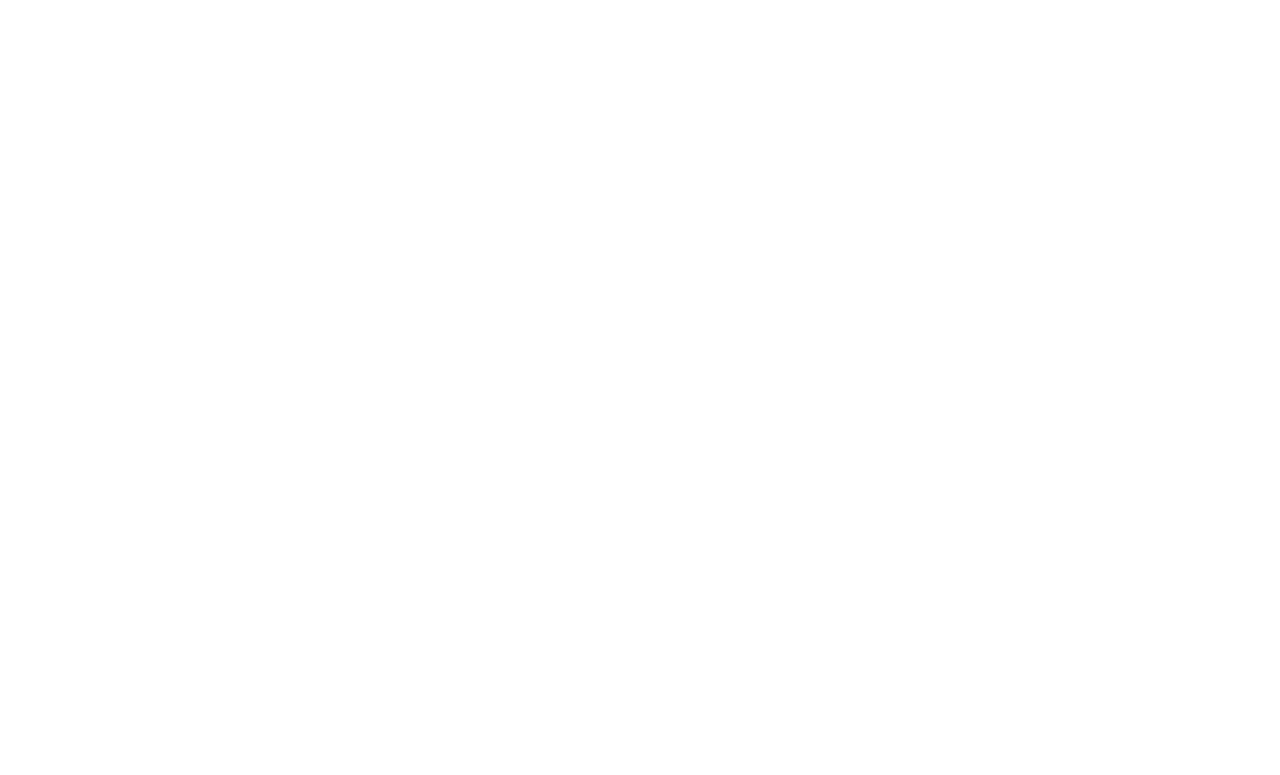
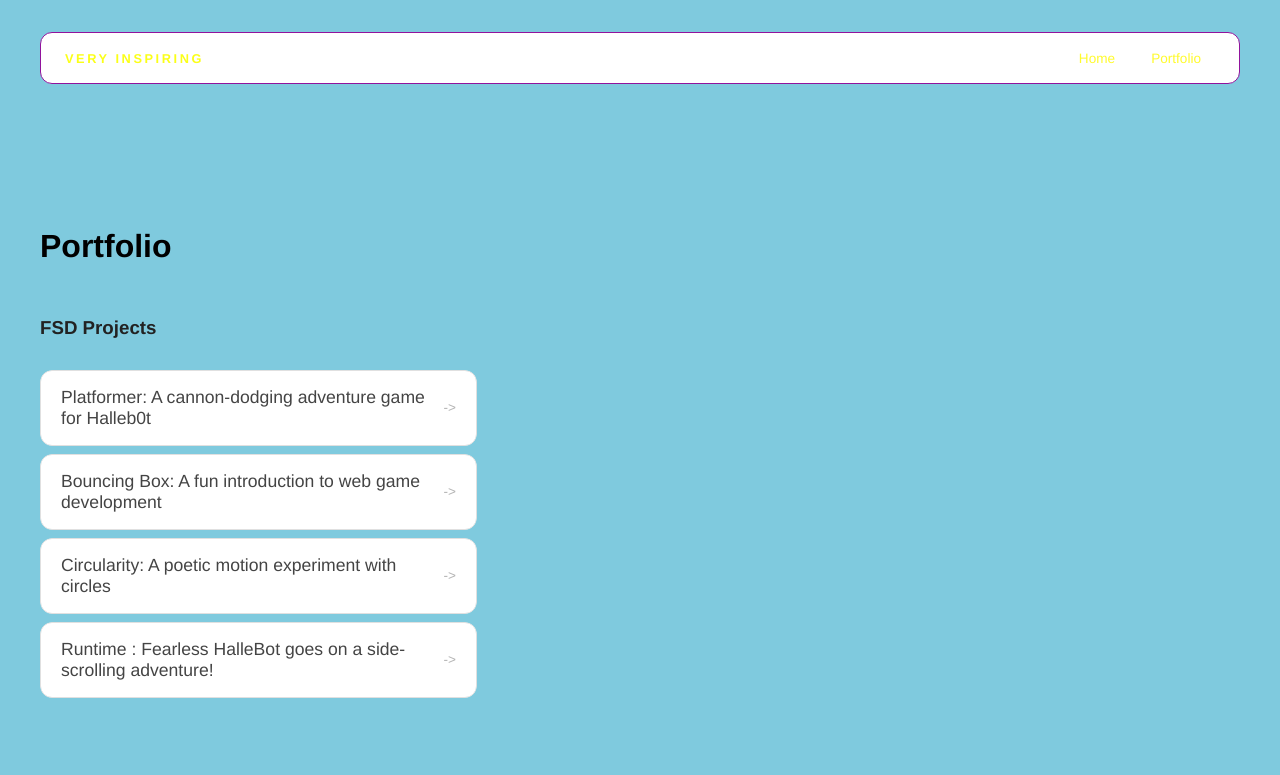
Before and after one commit to eelyaC/eelyaC.github.io, a plain HTML site: page portfolio.html in a window 1280 px wide. Drawn offline with Linux system fonts and the light colour scheme.

Commit message:
add portfolio page to website

```diff
--- a/portfolio.html
+++ b/portfolio.html
@@ -0,0 +1,48 @@
+<!DOCTYPE html>
+<html>
+  <head>
+    <title>Very inspiring</title>
+   <link rel="stylesheet" href="style.css" />
+  </head>
+
+  <body>
+    <!-- All content goes here -->
+    <div id="all-contents">
+      <nav>
+        <h1>Very inspiring</h1>
+       <ul id="nav-ul">
+    <li class="nav-li">
+      <a href="index.html">Home</a>
+    </li>
+    <li class="nav-li">
+      <a href="portfolio.html">Portfolio</a>
+    </li>
+  </ul>
+       </nav>
+
+       <main>
+<div class="content">
+    <h1>Portfolio</h1>
+    <h3>FSD Projects</h3>
+    <ul id="portfolio">
+<li>
+  <a href="fsd-projects/platformer/">Platformer: A cannon-dodging adventure game for Halleb0t</a>
+</li>
+<li>
+  <a href="fsd-projects/bouncing-box/">Bouncing Box: A fun introduction to web game development</a>
+</li>
+<li>
+  <a href="fsd-projects/circularity/">Circularity: A poetic motion experiment with circles</a>
+</li>
+<li>
+ <a href="fsd-projects/runtime/">Runtime : Fearless HalleBot goes on a side-scrolling adventure!</a>
+</li>
+    </ul>
+
+    <!-- ASD Projects will go here -->
+
+  </div>
+      </main>
+    </div>
+  </body>
+</html>
--- a/style.css
+++ b/style.css
@@ -184,3 +184,56 @@ nav h1 {
   background: #000;
   color: #fff;
 }
+
+/* Portfolio styles */
+.content h1 {
+  color: black;
+}
+
+#portfolio {
+  list-style: none;
+  margin: 0;
+  padding: 0;
+  width: 100%;
+  display: flex;
+  flex-direction: column;
+  gap: 8px;
+}
+
+#portfolio li {
+  border-radius: 12px;
+  overflow: hidden;
+}
+
+#portfolio a {
+  display: flex;
+  justify-content: space-between;
+  align-items: center;
+  text-decoration: none;
+  color: #444;
+  padding: 16px 20px;
+  font-size: 1.1rem;
+  font-weight: 500;
+  background: #fff;
+  border: 1px solid #e0e0e0;
+  border-radius: 12px;
+  transition: background 0.25s ease, color 0.25s ease, transform 0.25s ease;
+}
+
+#portfolio a:hover {
+  background: #000;
+  color: #fff;
+  transform: translateX(4px);
+}
+
+#portfolio a::after {
+  content: "->";
+  font-size: 0.85rem;
+  opacity: 0.4;
+  transition: opacity 0.25s ease;
+  white-space: nowrap;
+}
+
+#portfolio a:hover::after {
+  opacity: 1;
+}
```
